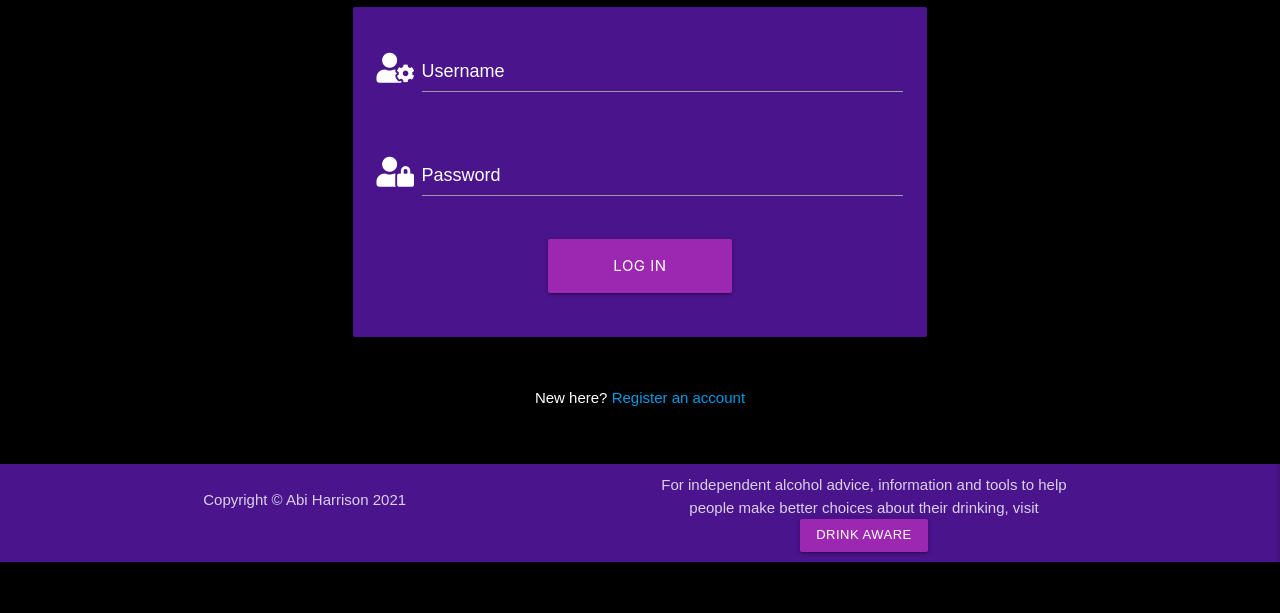
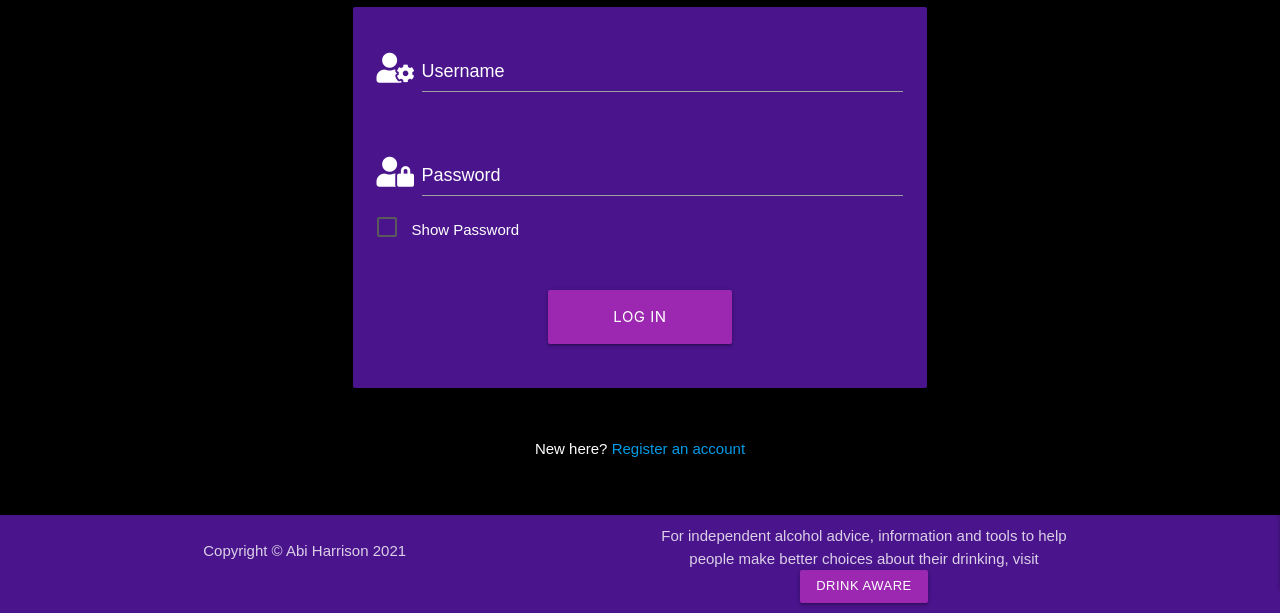
Before and after one commit to Abibubble/ms3-the-bar-blade, a Flask app: page /login in a window 1280 px wide. Shown: the part 271-884 px from the top of the page. Before the commit the page ends 833 px from the top, so only its background shows below. Run offline with Flask 2, Linux system fonts and the light colour scheme; some libraries are stand-ins or nearby versions; some web fonts are replaced.

Commit message:
feat: Add show password functionality

```diff
--- a/static/css/style.css
+++ b/static/css/style.css
@@ -31,6 +31,10 @@ main {
     margin-left: 20px;
     font-family: 'Libre Barcode 128 Text', sans-serif;
     font-size: 3rem;
+}
+
+.show-password {
+    margin-top: -50px;
 }
 
 /* ----------------------------------------------------------------------------------- Homepage */
--- a/static/js/script.js
+++ b/static/js/script.js
@@ -84,6 +84,17 @@ function removeIngredient(el) {
     console.log(counter);
 }
 
+// -------------------------------------------------------------------- Show Password
+
+function showPassword() {
+    var input = document.getElementById("password");
+    if (input.type === "password") {
+      input.type = "text";
+    } else {
+      input.type = "password";
+    }
+  }
+
 // -------------------------------------------------------------------- Copyright
 
 function copyrightYear() {
--- a/templates/login.html
+++ b/templates/login.html
@@ -19,6 +19,14 @@
                     </div>
                 </div>
                 <div class="row white-text">
+                    <div class="input-field col s12">
+                        <label class="show-password" for="show-password">
+                            <input type="checkbox" id="show-password" class="filled-in" onclick="showPassword()">
+                            <span>Show Password</span>
+                        </label>
+                    </div>
+                </div>
+                <div class="row white-text">
                     <button type="submit" class="col s4 offset-s4 btn-large purple">
                         Log In
                     </button>
```
